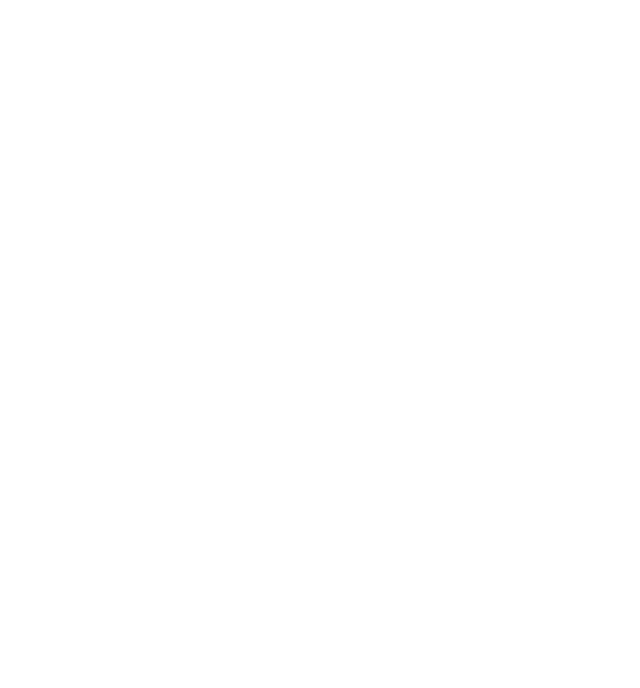
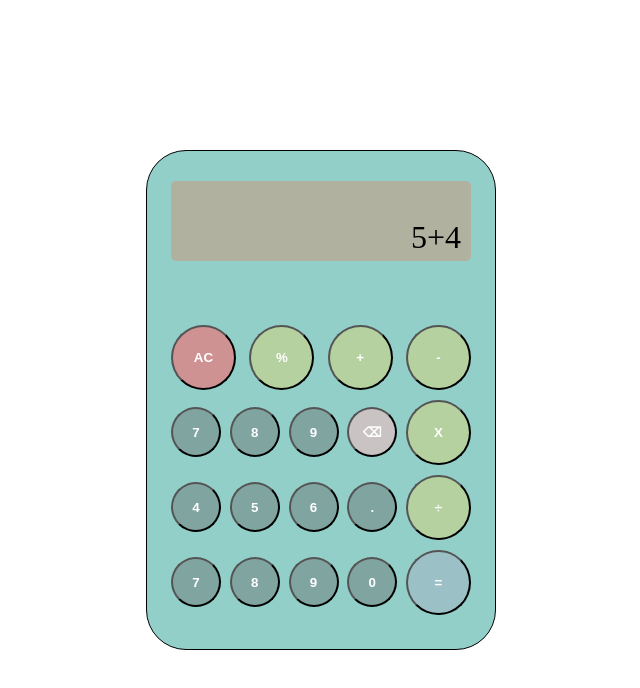
Before and after one commit to M786sohaib/classic-Calcy, a plain HTML site: page index.html in a window 1280 px wide. Shown: the whole page, without its empty margins (319-959 px from the left). Drawn offline with Linux system fonts and the light colour scheme.

Commit message:
ADD: HTML elements for the calculator app. ADD: aplly styles to the html elements.

```diff
--- a/index.html
+++ b/index.html
@@ -5,6 +5,38 @@
     <meta name="viewport" content="width=device-width, initial-scale=1.0" />
     <title>Classic Calcy</title>
     <script src="./script.js" defer></script>
+    <link rel="stylesheet" href="./style.css" />
   </head>
-  <body></body>
+  <body>
+    <div class="calculator-body">
+      <div class="screen">
+        <p>5+4</p>
+      </div>
+      <div class="body">
+        <div class="top-buttons">
+          <button class="all-clear">AC</button>
+          <button class="percentage">%</button>
+          <button class="add">+</button>
+          <button class="subtract">-</button>
+
+          <button class="seven">7</button>
+          <button class="eigth">8</button>
+          <button class="nine">9</button>
+          <button class="clear">⌫</button>
+          <button class="multiply">X</button>
+          <button class="four">4</button>
+          <button class="five">5</button>
+          <button class="6">6</button>
+          <button class="dot">.</button>
+          <button class="divide">÷</button>
+          <button class="seven">7</button>
+
+          <button class="eight">8</button>
+          <button class="nine">9</button>
+          <button class="zero">0</button>
+          <button class="compute">=</button>
+        </div>
+      </div>
+    </div>
+  </body>
 </html>
--- a/script.js
+++ b/script.js
@@ -33,3 +33,29 @@ function factorial(...nums) {
     return result;
   });
 }
+
+let operand1 = 0;
+let operand2 = 0;
+let operator = "";
+
+function operate(num1, oper, num2) {
+  if (oper === "+") {
+    return add(num1, num2);
+  } else if (oper === "-") {
+    return subtract(num1, num2);
+  } else if (oper === "*") {
+    return multiply(num1, num2);
+  } else if (oper === "/") {
+    return divide(num1, num2);
+  }
+}
+
+// const buttonsBody = document.querySelector(".body");
+
+// function generateButtons() {
+//   for (let i = 0; i < 20; i++) {
+//     let button = document.createElement("button");
+//     buttonsBody.appendChild(button);
+//   }
+// }
+// generateButtons();
--- a/style.css
+++ b/style.css
@@ -0,0 +1,92 @@
+*,
+*::after,
+*::before {
+  margin: 0;
+  padding: 0;
+}
+
+body {
+  display: flex;
+  flex-direction: column;
+  align-items: center;
+  justify-content: center;
+  height: 100vh;
+}
+.calculator-body {
+  height: 500px;
+  width: 350px;
+  border: 1px solid black;
+  border-radius: 40px;
+  background-color: #92cfc8;
+  display: flex;
+  flex-direction: column;
+  box-sizing: border-box;
+  justify-content: space-around;
+  align-items: center;
+}
+.screen {
+  height: 80px;
+  width: 300px;
+  background-color: #b0b29f;
+  /* margin: 35px 25px 0px; */
+  box-sizing: border-box;
+  border-radius: 5px;
+  display: flex;
+  justify-content: end;
+  align-items: end;
+}
+p {
+  padding: 5px 10px;
+  font-size: xx-large;
+}
+.body {
+  height: 300px;
+  width: 300px;
+  /* border: 1px solid black; */
+  box-sizing: border-box;
+  border-radius: 5px;
+  display: flex;
+  flex-wrap: wrap;
+  justify-content: space-around;
+}
+
+button {
+  height: 50px;
+  width: 50px;
+  border-radius: 50px;
+  background-color: #80a4a0;
+  color: white;
+  font-weight: bold;
+}
+.all-clear {
+  background-color: #cf9293;
+}
+.clear {
+  background-color: #c9c3c3;
+}
+.compute {
+  background-color: #9bc0c6;
+}
+.percentage,
+.add,
+.subtract,
+.divide,
+.multiply {
+  background-color: #b5d19f;
+}
+.top-buttons {
+  display: flex;
+  flex-wrap: wrap;
+  justify-content: space-between;
+  align-items: center;
+}
+.all-clear,
+.percentage,
+.add,
+.subtract,
+.divide,
+.multiply,
+.compute {
+  height: 65px;
+  width: 65px;
+}
```
